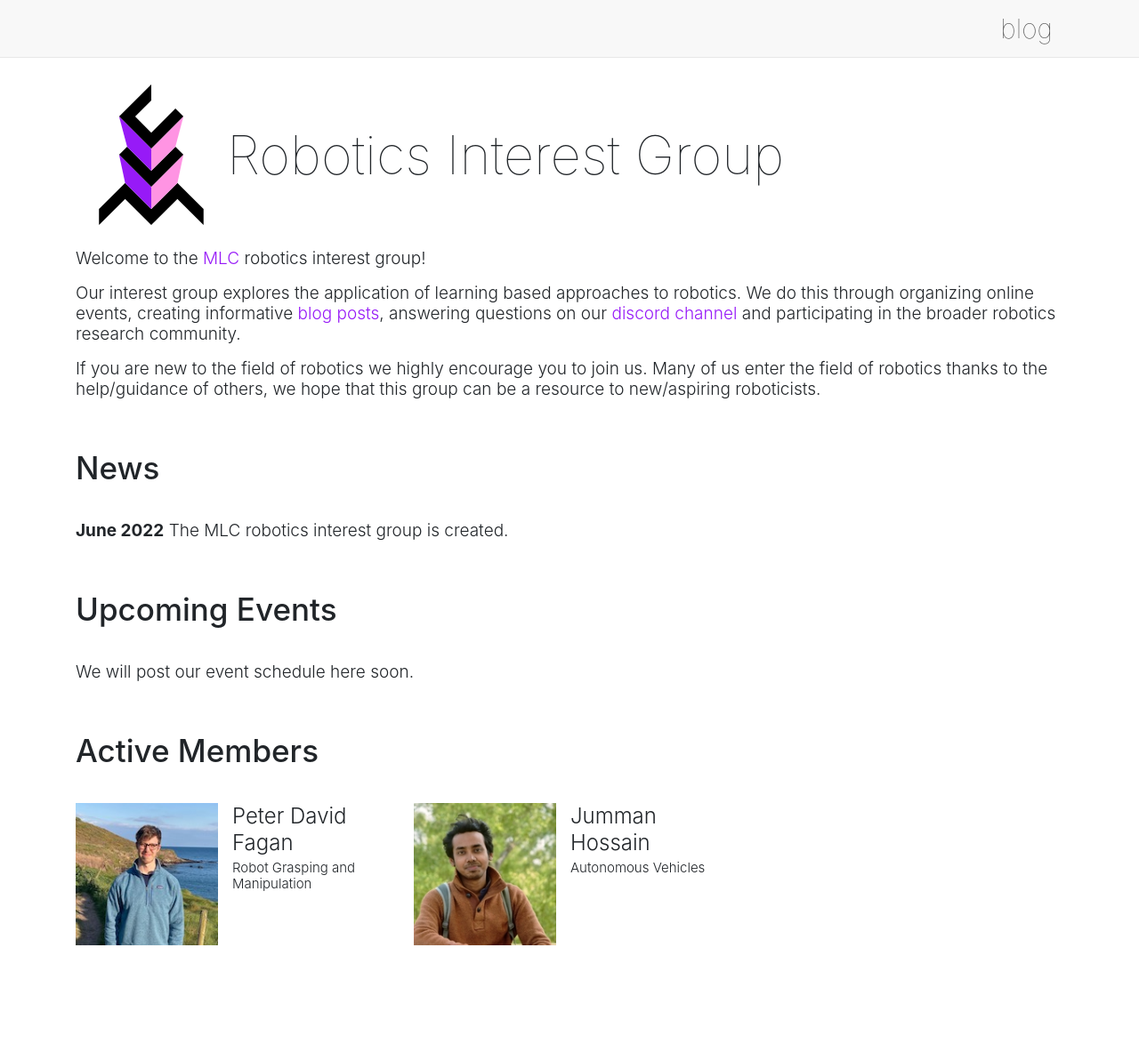
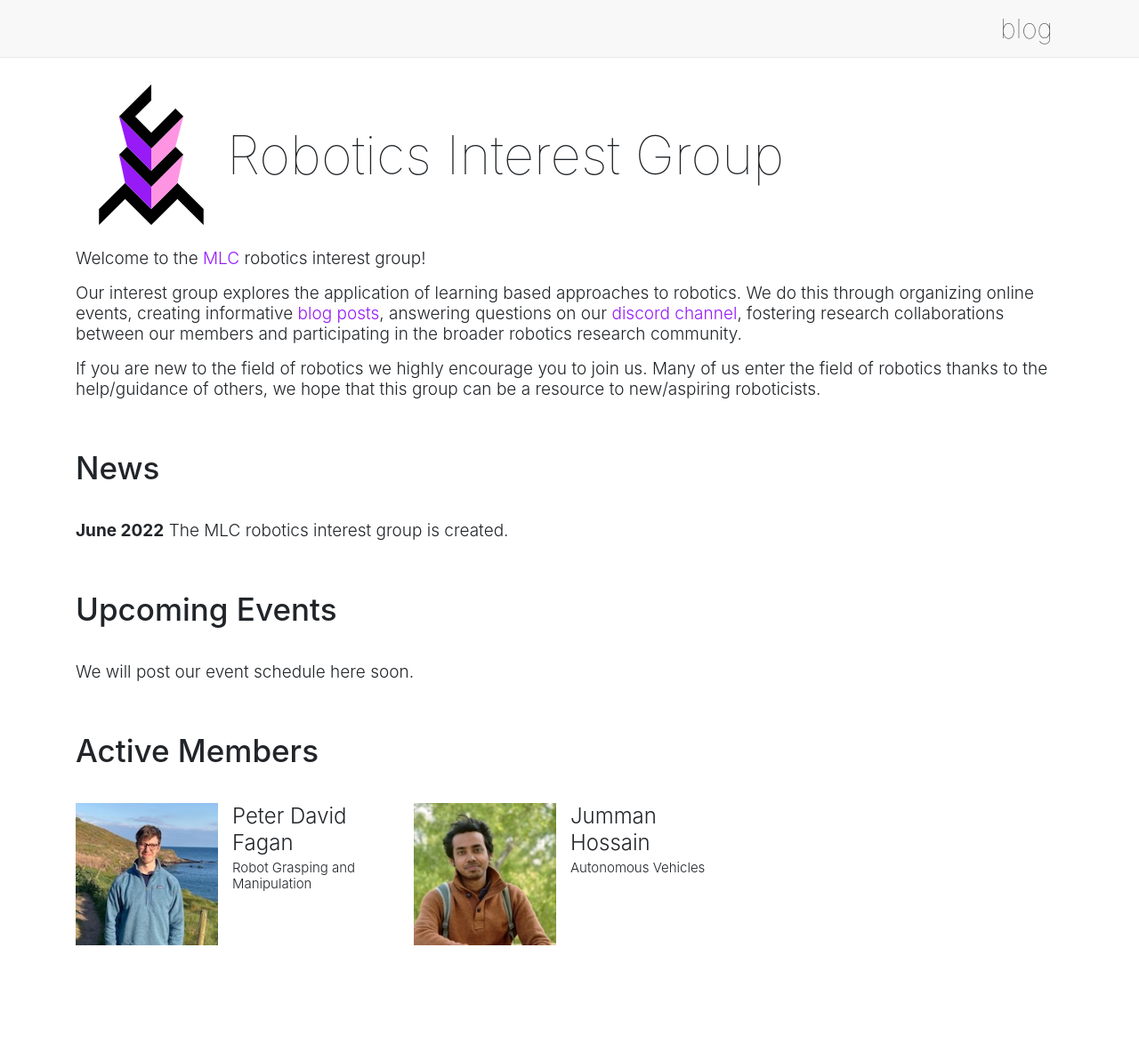
Before and after one commit to NileshArnaiya/robotics, a Jekyll site: the page built from index.html, in a window 1280 px wide. Shown: the whole page at 89% size. Built offline with Jekyll 4.4.1, drawn with Linux system fonts in a browser that asks for light colours.

Commit message:
adding collaboration to mission statement
In our first meeting members wished to include the statement that we aim to foster research collaborations between members, this commit adds this update.

```diff
--- a/index.html
+++ b/index.html
@@ -23,7 +23,7 @@ categories:
       Welcome to the <a href="https://mlcollective.org/">MLC</a> robotics interest group!
       </p>
       <p>
-      Our interest group explores the application of learning based approaches to robotics. We do this through organizing online events, creating informative <a href="{{ site.baseurl }}/blog">blog posts</a>, answering questions on our <a href="https://discord.com/channels/785992161132806174/981295569198805053">discord channel</a> and participating in the broader robotics research community.
+      Our interest group explores the application of learning based approaches to robotics. We do this through organizing online events, creating informative <a href="{{ site.baseurl }}/blog">blog posts</a>, answering questions on our <a href="https://discord.com/channels/785992161132806174/981295569198805053">discord channel</a>, fostering research collaborations between our members and participating in the broader robotics research community.
       </p>
       <p>
       If you are new to the field of robotics we highly encourage you to join us. Many of us enter the field of robotics thanks to the help/guidance of others, we hope that this group can be a resource to new/aspiring roboticists.
```
